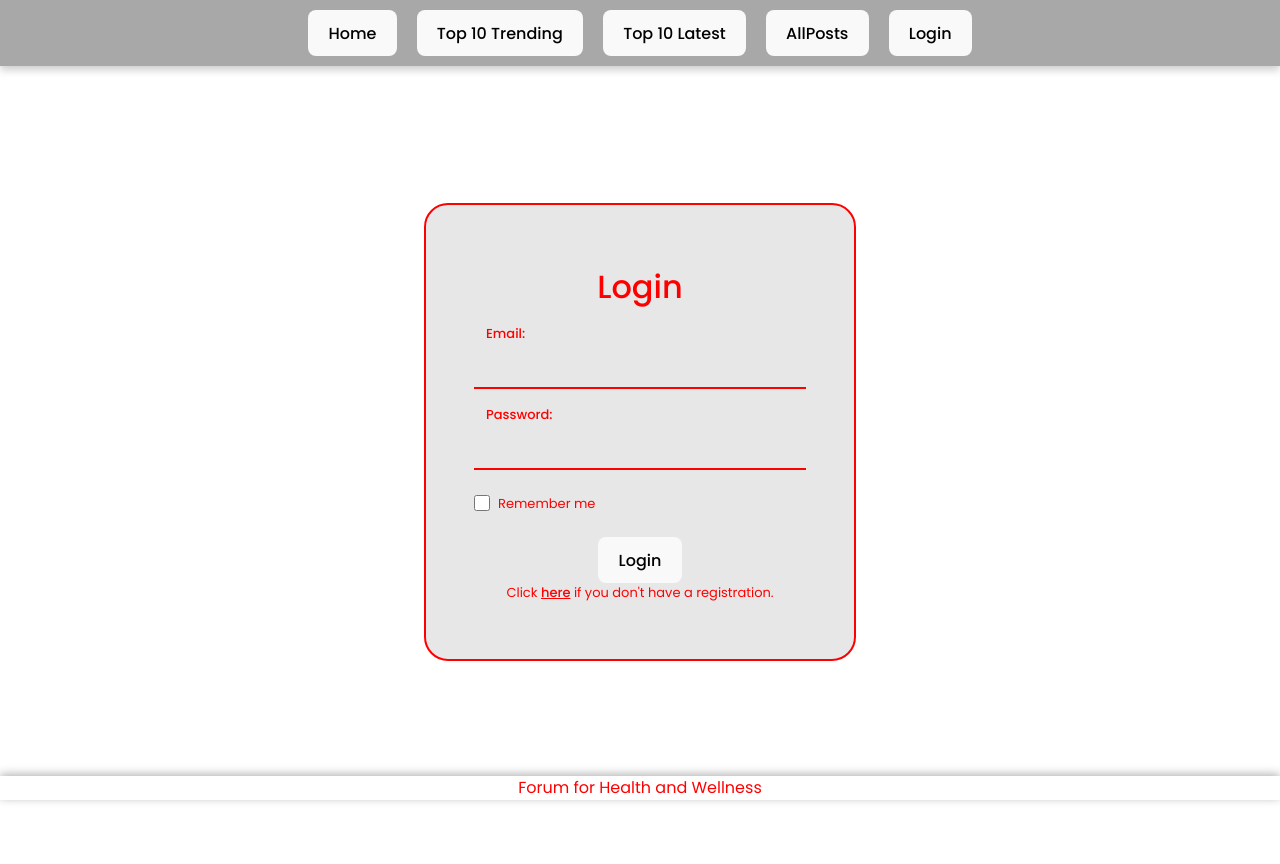
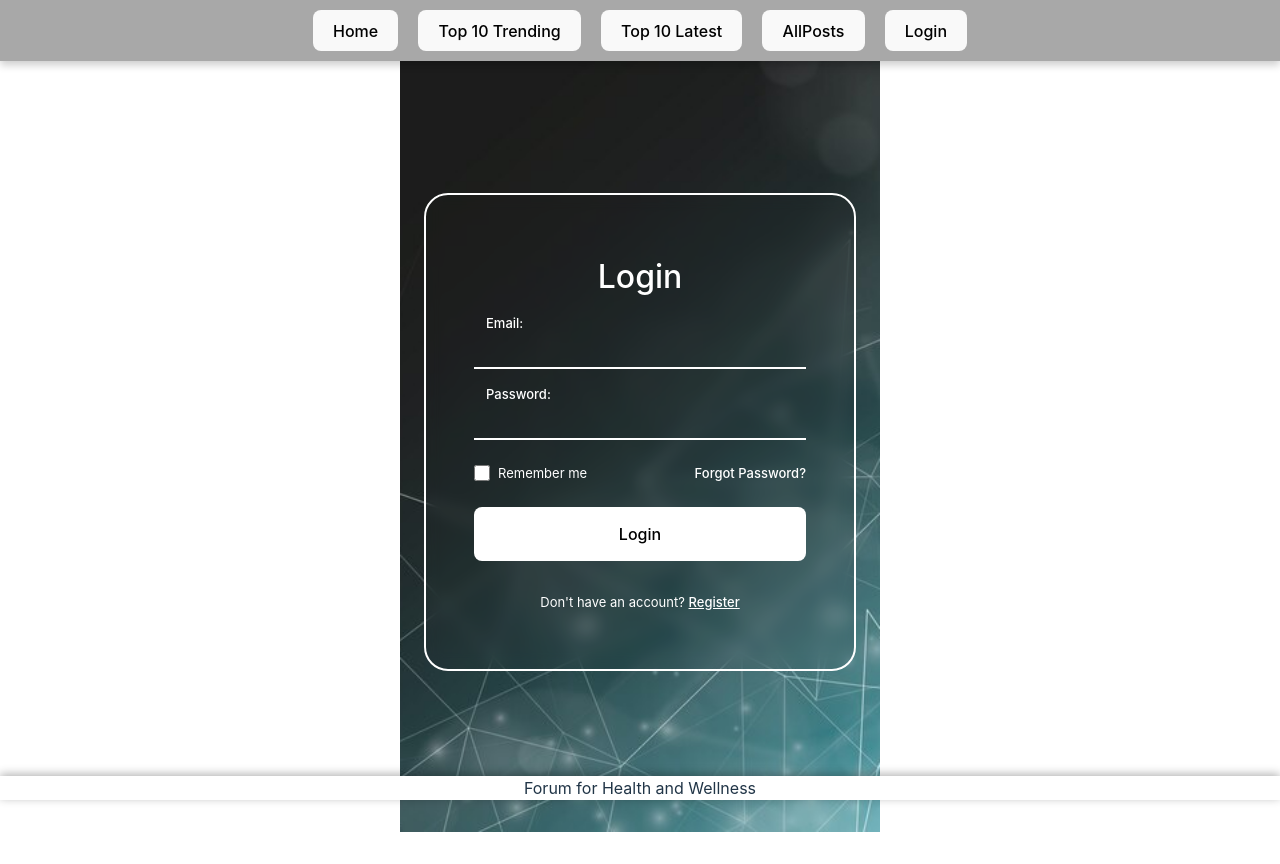
Before and after one commit to Alpha-55-JS-Web-Programming/React-Team-Project, a React (Vite) app in the folder forum/forum/: page /login in a window 1280 px wide. Built offline with nearby package versions, Linux system fonts and the light colour scheme; no server answers.

Commit message:
fix login css

```diff
--- a/forum/forum/src/components/Sort/Sort.jsx
+++ b/forum/forum/src/components/Sort/Sort.jsx
@@ -1,7 +1,7 @@
 import { useState } from "react";
 
 
-export function Sort() {
+export default function Sort() {
     const [sort, setSort] = useState('newest');// newest, most-liked, most-commented
 
   return (
--- a/forum/forum/src/views/AllPosts/AllPosts.jsx
+++ b/forum/forum/src/views/AllPosts/AllPosts.jsx
@@ -2,7 +2,7 @@ import { useEffect, useState } from "react";
 import {getAllPosts} from "../../services/post.services";
 import PostOverview from "./PostOverview";
 import { useSearchParams } from "react-router-dom";
-import { Sort } from "../../components/Sort/Sort";
+import Sort from "../../components/Sort/Sort";
 
 export default function AllPosts() {
   const [posts, setPosts] = useState([]);
--- a/forum/forum/src/views/Login/Login.css
+++ b/forum/forum/src/views/Login/Login.css
@@ -1,37 +1,15 @@
 /*=============== GOOGLE FONTS ===============*/
 @import url("https://fonts.googleapis.com/css2?family=Poppins:wght@400;500&display=swap");
-/*=============== VARIABLES CSS ===============*/
-:root {
-  /*========== Colors ==========*/
-  /*Color mode HSL(hue, saturation, lightness)*/
-  --white-color: hsl(0, 100%, 50%);
-  --black-color: hsl(0, 0%, 0%);
-  /*========== Font and typography ==========*/
-  /*.5rem = 8px | 1rem = 16px ...*/
-  --body-font: "Poppins", sans-serif;
-  --h1-font-size: 1.75rem;
-  --normal-font-size: 1rem;
-  --small-font-size: .813rem;
-  /*========== Font weight ==========*/
-  --font-medium: 500;
-}
 
-/*=============== BASE ===============*/
 * {
   box-sizing: border-box;
   padding: 0;
   margin: 0;
 }
 
-body,
-input,
 button {
   font-size: var(--normal-font-size);
   font-family: var(--body-font);
-}
-
-body {
-  color: var(--white-color);
 }
 
 input,
@@ -51,11 +29,35 @@ img {
 
 /*=============== LOGIN ===============*/
 .login {
+  /*========== Colors ==========*/
+  --white-color: hsl(0, 0%, 100%);
+  --black-color: hsl(0, 0%, 100%);
+  /*========== Font and typography ==========*/
+  --body-font: "Poppins", sans-serif;
+  --h1-font-size: 1.75rem;
+  --normal-font-size: 1rem;
+  --small-font-size: .813rem;
+  /*========== Font weight ==========*/
+  --font-medium: 500;
+  color: var(--white-color);
+  /*========== Colors ==========*/
+  --white-color: hsl(0, 0%, 100%);
+  --black-color: hsl(0, 0%, 100%);
+  /*========== Font and typography ==========*/
+  --body-font: "Poppins", sans-serif;
+  --h1-font-size: 1.75rem;
+  --normal-font-size: 1rem;
+  --small-font-size: .813rem;
+  /*========== Font weight ==========*/
+  --font-medium: 500;
+  color: var(--white-color);
+
   position: relative;
   height: 100vh;
   display: grid;
   align-items: center;
 }
+
 .login__img {
   position: absolute;
   width: 100%;
@@ -63,37 +65,46 @@ img {
   object-fit: cover;
   object-position: center;
 }
+
 .login__form {
   position: relative;
-  background-color: hsla(0, 2%, 10%, 0.1);
+  background-color: hsla(0, 0%, 10%, 0.1);
   border: 2px solid var(--white-color);
   margin-inline: 1.5rem;
   padding: 2.5rem 1.5rem;
   border-radius: 1rem;
   backdrop-filter: blur(8px);
 }
+
 .login__title {
   text-align: center;
   font-size: var(--h1-font-size);
   font-weight: var(--font-medium);
   margin-bottom: 2rem;
 }
-.login__content, .login__box {
+
+.login__content,
+.login__box {
   display: grid;
 }
+
 .login__content {
   row-gap: 1.75rem;
   margin-bottom: 1.5rem;
 }
+
 .login__box {
   grid-template-columns: max-content 1fr;
   align-items: center;
   column-gap: 0.75rem;
   border-bottom: 2px solid var(--white-color);
 }
-.login__icon, .login__eye {
+
+.login__icon,
+.login__eye {
   font-size: 1.25rem;
 }
+
 .login__input {
   width: 100%;
   padding-block: 0.8rem;
@@ -102,9 +113,11 @@ img {
   position: relative;
   z-index: 1;
 }
+
 .login__box-input {
   position: relative;
 }
+
 .login__label {
   position: absolute;
   left: 0;
@@ -112,6 +125,7 @@ img {
   font-weight: var(--font-medium);
   transition: top 0.3s, font-size 0.3s;
 }
+
 .login__eye {
   position: absolute;
   right: 0;
@@ -119,33 +133,45 @@ img {
   z-index: 10;
   cursor: pointer;
 }
+
 .login__box:nth-child(2) input {
   padding-right: 1.8rem;
 }
-.login__check, .login__check-group {
+
+.login__check,
+.login__check-group {
   display: flex;
   align-items: center;
   justify-content: space-between;
 }
+
 .login__check {
   margin-bottom: 1.5rem;
 }
-.login__check-label, .login__forgot, .login__register {
+
+.login__check-label,
+.login__forgot,
+.login__register {
   font-size: var(--small-font-size);
 }
+
 .login__check-group {
   column-gap: 0.5rem;
 }
+
 .login__check-input {
   width: 16px;
   height: 16px;
 }
+
 .login__forgot {
   color: var(--white-color);
 }
+
 .login__forgot:hover {
   text-decoration: underline;
 }
+
 .login__button {
   width: 100%;
   padding: 1rem;
@@ -155,25 +181,28 @@ img {
   cursor: pointer;
   margin-bottom: 2rem;
 }
+
 .login__register {
   text-align: center;
 }
+
 .login__register a {
   color: var(--white-color);
   font-weight: var(--font-medium);
 }
+
 .login__register a:hover {
   text-decoration: underline;
 }
 
 /* Input focus move up label */
-.login__input:focus + .login__label {
+.login__input:focus+.login__label {
   top: -12px;
   font-size: var(--small-font-size);
 }
 
 /* Input focus sticky top label */
-.login__input:not(:placeholder-shown).login__input:not(:focus) + .login__label {
+.login__input:not(:placeholder-shown).login__input:not(:focus)+.login__label {
   top: -12px;
   font-size: var(--small-font-size);
 }
@@ -184,22 +213,14 @@ img {
   .login {
     justify-content: center;
   }
+
   .login__form {
     width: 432px;
     padding: 4rem 3rem 3.5rem;
     border-radius: 1.5rem;
   }
+
   .login__title {
     font-size: 2rem;
   }
 }
-
-.login__error {
-  color: red;
-  background-color: #fff3f3;
-  padding: 10px;
-  margin-bottom: 20px;
-  border-radius: 5px;
-  text-align: center;
-  font-weight: var(--font-medium);
-}
--- a/forum/forum/src/views/Login/Login.jsx
+++ b/forum/forum/src/views/Login/Login.jsx
@@ -58,7 +58,8 @@ export default function Login() {
     // </div>
 
     <div className="login">
-      {/* <img src={loginBackground} alt="login background" className="login__background" /> */}
+        <img src="src/img/futuristic-background.jpg" alt="login image" className="login__img" />
+
       <div action="" className="login__form">
         <h1 className="login__title">Login</h1>
 
@@ -90,11 +91,12 @@ export default function Login() {
             <input type="checkbox" className="login__check-input" id="login-check" />
             <label type="login-check" className="login__check-label"> Remember me </label>
           </div>
+
+          <a href="#" class="login__forgot">Forgot Password?</a>
         </div>
+        <button onClick={login} className="login__button">Login</button>
+        <p className="login__register">Don't have an account?{" "}<Link to="/register" style={{ textDecoration: "underline" }}>Register</Link>{" "}
 
-        <Button onClick={login} className="login__button">Login</Button>
-        <p className="login__register">Click{" "}<Link to="/register" style={{ textDecoration: "underline" }}>here</Link>{" "}
-          if you don't have a registration.
         </p>
       </div>
     </div>
```
Also changed, not shown: forum/forum/src/img/futuristic-background.jpg (added), forum/forum/src/img/login-bg.png (added).
